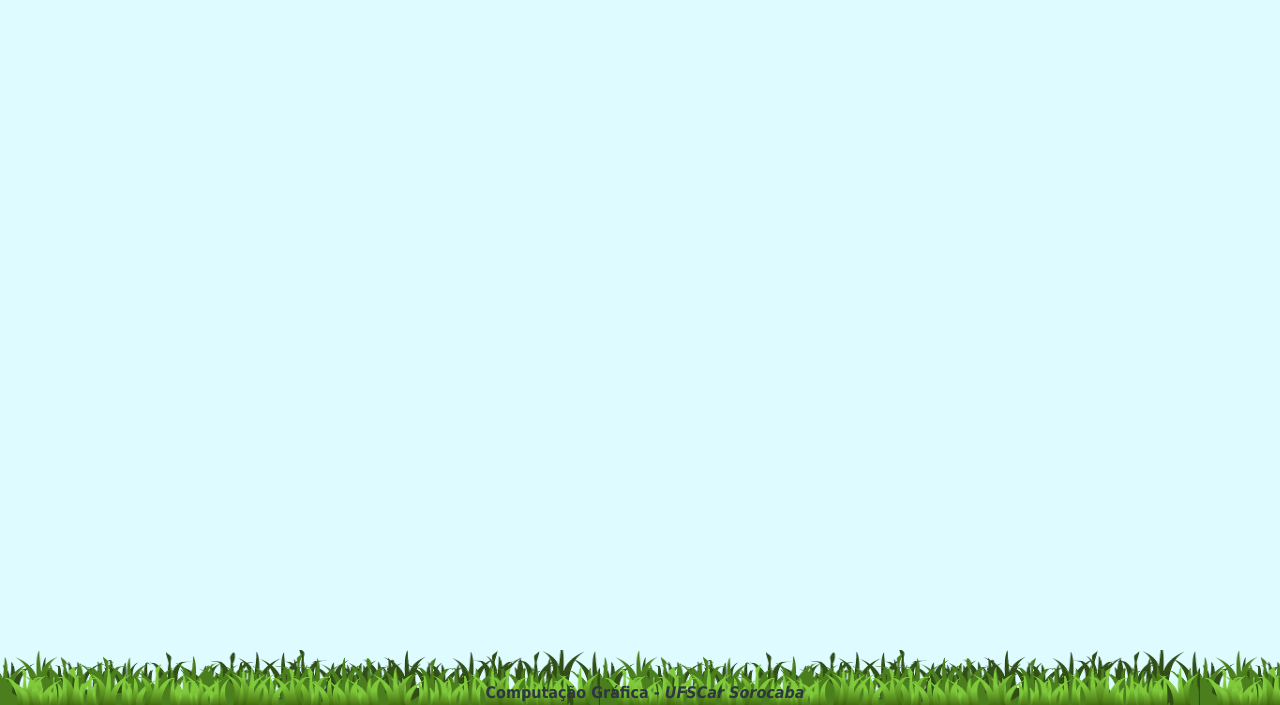
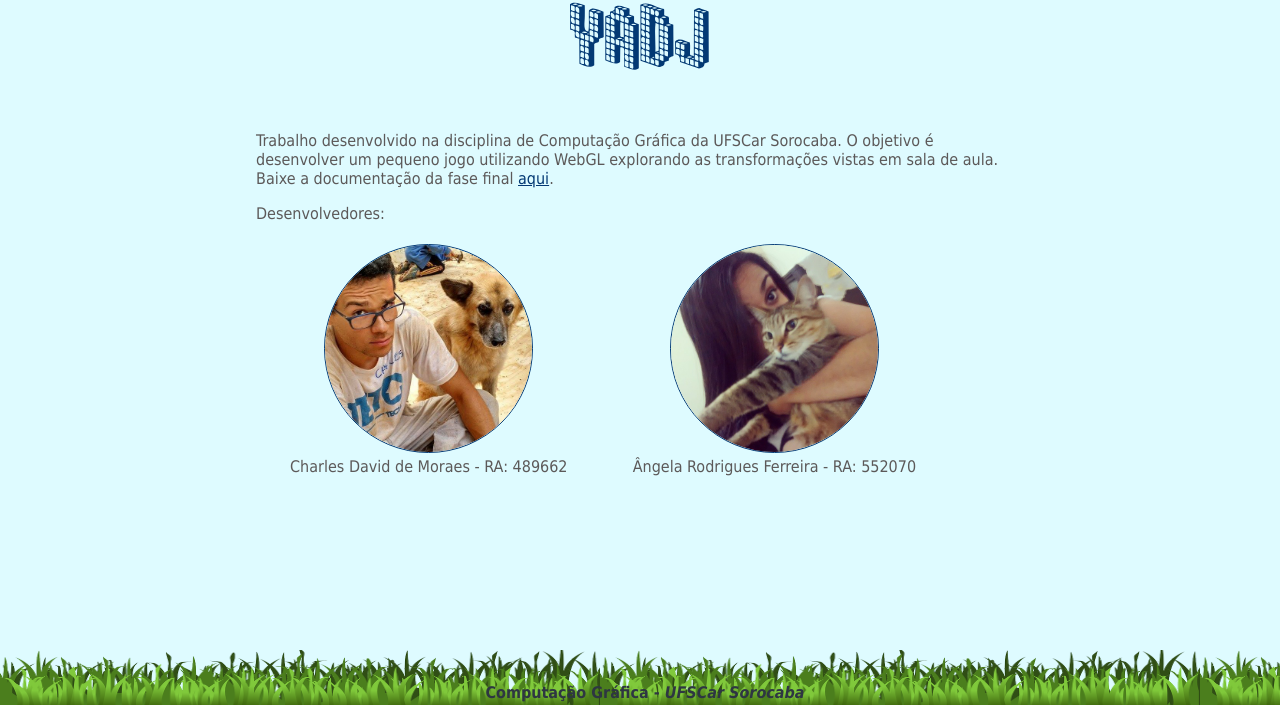
Before and after one commit to angela-rf/CG, a plain HTML site: page about.html in a window 1280 px wide. Shown: the part 95-800 px from the top of the page. Drawn offline with Linux system fonts and the light colour scheme.

Commit message:
Pagina "About" finalizada

```diff
--- a/about.html
+++ b/about.html
@@ -3,7 +3,10 @@
   <head>
     <meta http-equiv="Content-Type" content="text/html; charset=UTF-8">
     <link rel="stylesheet" type="text/css" href="css/style.css">
-    <title>Nabos</title>
+    <script src="js/cufon-yui.js"></script>
+    <script src="js/blox.font.js"></script>
+
+    <title>YADJ</title>
   </head>
   <body>
     <header>
@@ -17,10 +20,48 @@
       </nav>
     </header>
       <div id="content">
-        Trabalho desenvolvido na disciplina de Computação Gráfica da UFSCar Sorocaba. Blablabla
+        <h1>YADJ</h1>
+        <p>Trabalho desenvolvido na disciplina de Computação Gráfica da UFSCar Sorocaba. O objetivo é desenvolver um pequeno jogo utilizando WebGL explorando as transformações vistas em sala de aula. Baixe a documentação da fase final <a href = "doc/documentacao.pdf" >aqui</a>.</p>
+        <p>Desenvolvedores:</p>
+        <div id="developers" >
+          <div id="charles">
+            <img src="img/charles.jpg"/>
+            <br>Charles David de Moraes - RA: 489662
+          </div>
+          <div id="angela">
+            <img src="img/angela.jpg"/>
+            <br>Ângela Rodrigues Ferreira - RA: 552070
+          </div>
+        </div>
       </div>
     <footer>
       <p><b>Computação Gráfica - <i>UFSCar Sorocaba</i></b></p>
     </footer>
+    <script>
+      Cufon.replace('#content h1');
+    </script>
+    <script id="vertShader" type="shader">
+    varying vec2 vUv;
+    void main() {
+        vUv = uv;
+        gl_Position = projectionMatrix *
+                      modelViewMatrix * vec4(position, 1.0 );
+    }
+    </script>
+    <script id="fragShader" type="shader">
+    precision highp float;
+
+    varying vec2 vUv;
+    uniform float color;
+    // Name it whatever it was named in the uniforms object
+    uniform sampler2D evilCreature;
+
+    void main(void) {
+        // Standard sampling procedure. Just make sure
+        // you've passed the uv coords varying.
+        gl_FragColor = texture2D(evilCreature, vUv);
+    }
+    </script>
+
   </body>
 </html>
--- a/css/style.css
+++ b/css/style.css
@@ -55,7 +55,38 @@ footer p{
 }
 
 #content{
-	width: 90%;
+	width: 60%;
 	height: 600px;
 	margin: auto;
+	font-size: 16px;
 }
+#content h1 {
+	font-size: 70px;
+	text-align: center;
+	color:#033974;
+}
+
+#content a{
+	color: #033974;
+}
+
+#content #developers{
+	width: 100%;
+	height: 250px;
+}
+
+#content #charles, #content #angela{
+	width: 45%;
+	height: 95%;
+	padding: 5px 0px 5px 0px;
+	float: left;
+	text-align: center;
+}
+
+#content img{
+	width: 60%;
+	margin: auto !important;
+	border: 1px solid;
+	border-color: #033974;
+	border-radius: 200px;
+}
```
Also changed, not shown: index.html (+1 -1 lines), img/angela.jpg (added), img/charles.jpg (added), 1 other file.
